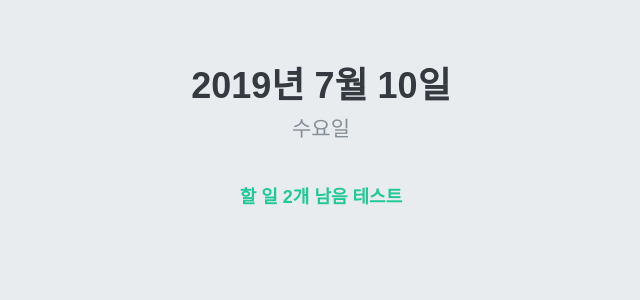
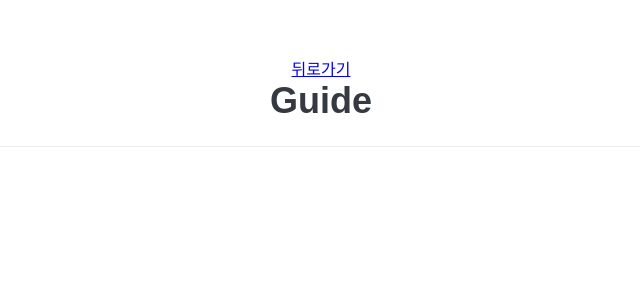
Before and after one commit to Lim-Suhyeon/ReactTest, a React (Create React App) app: page / in a window 1280 px wide. Shown: the top 300 px of the page, without its empty margins (319-959 px from the left). Built offline with nearby package versions, Linux system fonts and the light colour scheme.

Commit message:
guide 작성

```diff
--- a/src/App.js
+++ b/src/App.js
@@ -1,6 +1,6 @@
 import "./styles.css";
 import { createGlobalStyle } from "styled-components";
-import TodoHead from "./components/TodoHead";
+import TodoHead from "./layout/TopHeader";
 
 const GlobalStyle = createGlobalStyle`
   body {
@@ -11,8 +11,8 @@ const GlobalStyle = createGlobalStyle`
 export default function App() {
   return (
     <div className="App">
-      <GlobalStyle />
-      <TodoHead title="테스트" />
+      {/* <GlobalStyle /> */}
+      <TodoHead title="Guide" />
     </div>
   );
 }
--- a/src/components/TodoHead.js
+++ /dev/null
@@ -1,38 +0,0 @@
-import React from "react";
-import styled from "styled-components";
-
-const TodoHeadBlock = styled.div`
-  padding-top: 48px;
-  padding-left: 32px;
-  padding-right: 32px;
-  padding-bottom: 24px;
-  border-bottom: 1px solid #e9ecef;
-  h1 {
-    margin: 0;
-    font-size: 36px;
-    color: #343a40;
-  }
-  .day {
-    margin-top: 4px;
-    color: #868e96;
-    font-size: 21px;
-  }
-  .tasks-left {
-    color: #20c997;
-    font-size: 18px;
-    margin-top: 40px;
-    font-weight: bold;
-  }
-`;
-
-function TodoHead(props) {
-  return (
-    <TodoHeadBlock>
-      <h1>2019년 7월 10일</h1>
-      <div className="day">수요일</div>
-      <div className="tasks-left">할 일 2개 남음 {props.title}</div>
-    </TodoHeadBlock>
-  );
-}
-
-export default TodoHead;
--- /dev/null
+++ b/src/layout/TopHeader.js
@@ -0,0 +1,28 @@
+import React from "react";
+import styled from "styled-components";
+
+const HeadBlock = styled.div`
+  padding-top: 48px;
+  padding-left: 32px;
+  padding-right: 32px;
+  padding-bottom: 24px;
+  border-bottom: 1px solid #e9ecef;
+  h1 {
+    margin: 0;
+    font-size: 36px;
+    color: #343a40;
+  }
+`;
+
+function TopHeader(props) {
+  return (
+    <HeadBlock>
+      <a href="#none" class="btn_back">
+        뒤로가기
+      </a>
+      <h1>{props.title}</h1>
+    </HeadBlock>
+  );
+}
+
+export default TopHeader;
```
